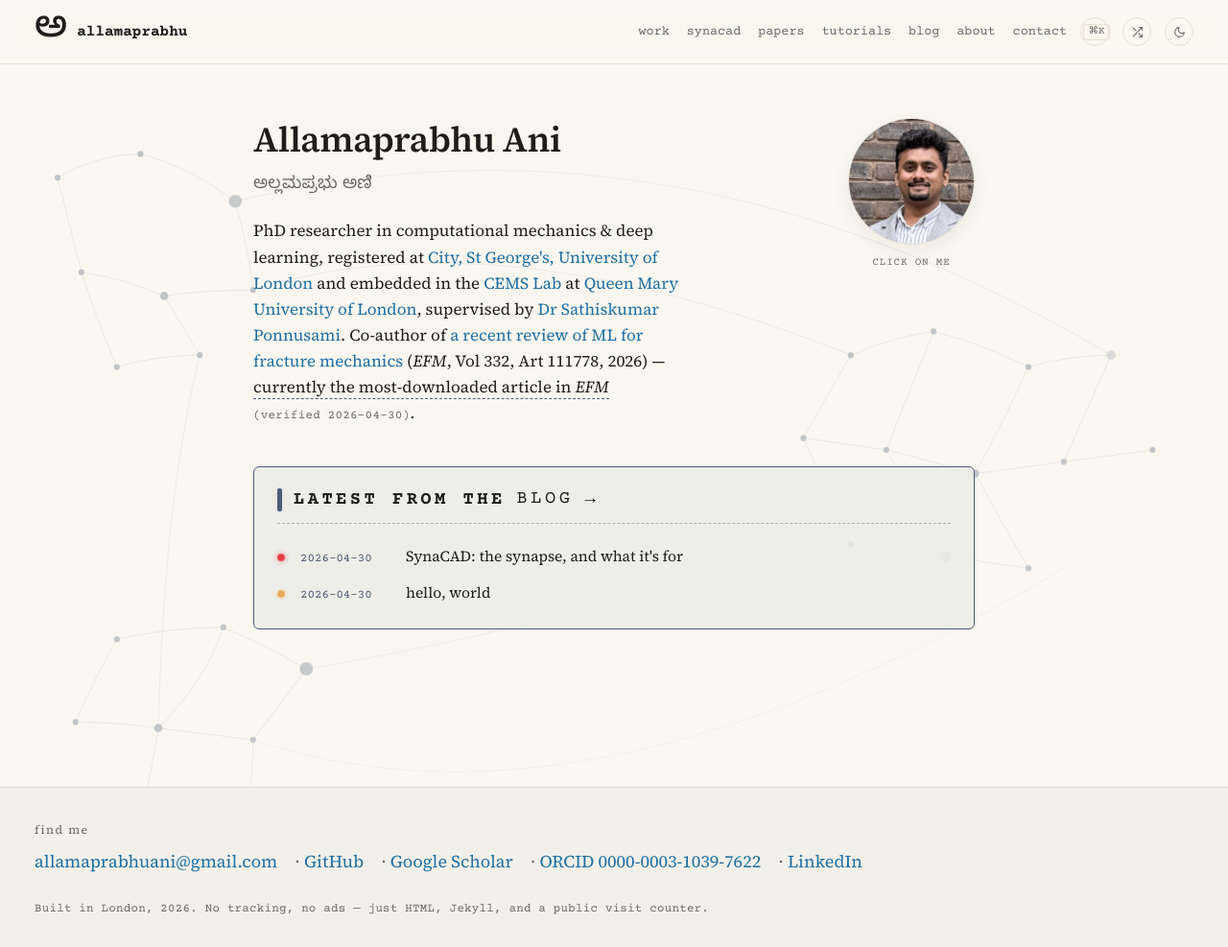
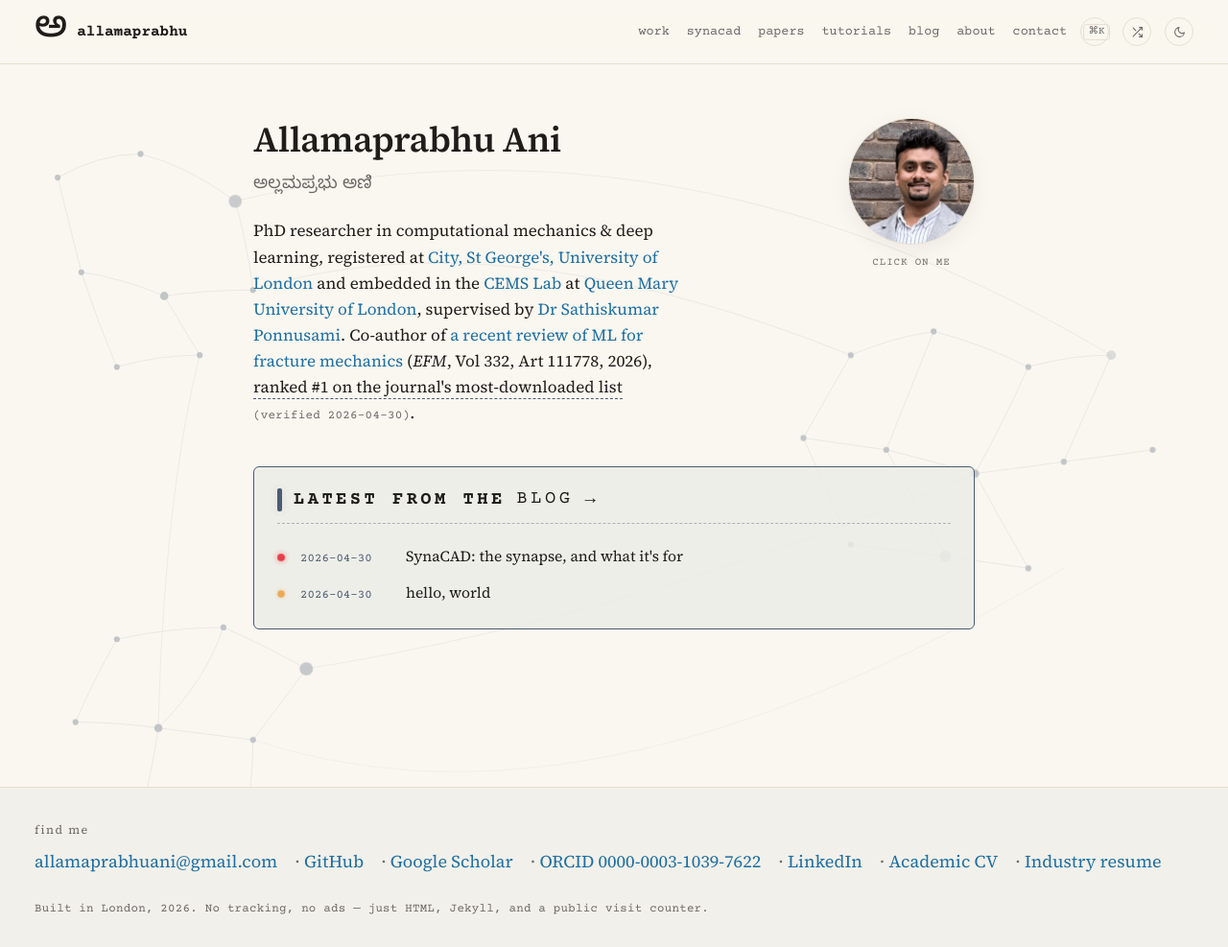
Before and after one commit to allamaprabhuani/allamaprabhuani.github.io, a Jekyll site: the page built from index.html, in a window 1280 px wide and 987 px high. Shown: the whole window at 96% size. Built offline with Jekyll 4.4.1, drawn with Linux system fonts in a browser that asks for light colours.

Commit message:
site: refresh portfolio status and CV links

```diff
--- a/_layouts/default.html
+++ b/_layouts/default.html
@@ -190,6 +190,8 @@
         <li><a href="https://scholar.google.com/citations?user=dX3xKGsAAAAJ">Google Scholar</a></li>
         <li><a href="https://orcid.org/0000-0003-1039-7622">ORCID 0000-0003-1039-7622</a></li>
         <li><a href="https://www.linkedin.com/in/allamaprabhu-ani">LinkedIn</a></li>
+        <li><a href="/assets/cv-academic.pdf">Academic CV</a></li>
+        <li><a href="/assets/resume-master.pdf">Industry resume</a></li>
       </ul>
     </div>
     <p class="footer-note">Built in London, 2026. No tracking, no ads &mdash; just HTML, Jekyll, and a public visit counter.</p>
--- a/index.html
+++ b/index.html
@@ -121,7 +121,7 @@ description: A scrapbook of work, half-finished ideas, and tools. PhD researcher
     <div class="hero-text">
       <h1>Allamaprabhu Ani</h1>
       <p class="kannada" lang="kn" aria-label="Allamaprabhu Ani in Kannada">ಅಲ್ಲಮಪ್ರಭು ಅಣಿ</p>
-      <p class="tag">PhD researcher in computational mechanics &amp; deep learning, registered at <a href="https://www.city.ac.uk/">City, St George's, University of London</a> and embedded in the <a href="https://github.com/CEMS-Lab">CEMS Lab</a> at <a href="https://www.qmul.ac.uk/sems/">Queen Mary University of London</a>, supervised by <a href="https://www.saponnusami.com/">Dr Sathiskumar Ponnusami</a>. Co-author of <a href="https://www.sciencedirect.com/science/article/pii/S0013794425009798">a recent review of ML for fracture mechanics</a> (<i>EFM</i>, Vol 332, Art 111778, 2026) &mdash; <span class="proof-hover" tabindex="0">currently the most-downloaded article in <i>EFM</i><img class="proof-img" data-src="/assets/efm-most-downloaded.png" alt="Screenshot of Engineering Fracture Mechanics Most Downloaded list with this paper at #1, captured 2026-04-30" loading="lazy"></span> <span class="proof-stamp">(verified 2026-04-30)</span>.</p>
+      <p class="tag">PhD researcher in computational mechanics &amp; deep learning, registered at <a href="https://www.city.ac.uk/">City, St George's, University of London</a> and embedded in the <a href="https://github.com/CEMS-Lab">CEMS Lab</a> at <a href="https://www.qmul.ac.uk/sems/">Queen Mary University of London</a>, supervised by <a href="https://www.saponnusami.com/">Dr Sathiskumar Ponnusami</a>. Co-author of <a href="https://www.sciencedirect.com/science/article/pii/S0013794425009798">a recent review of ML for fracture mechanics</a> (<i>EFM</i>, Vol 332, Art 111778, 2026), <span class="proof-hover" tabindex="0">ranked #1 on the journal's most-downloaded list<img class="proof-img" data-src="/assets/efm-most-downloaded.png" alt="Screenshot of Engineering Fracture Mechanics Most Downloaded list with this paper at #1, captured 2026-04-30" loading="lazy"></span> <span class="proof-stamp">(verified 2026-04-30)</span>.</p>
     </div>
     <!-- Replace assets/me.jpg with a 400x400 face crop. -->
     <div class="hero-photo">
@@ -186,7 +186,7 @@ description: A scrapbook of work, half-finished ideas, and tools. PhD researcher
   <div class="card">
     <h3><span class="blink-dot" aria-hidden="true"></span><a href="https://allamaprabhuani.github.io/synacad/">SynaCAD</a>, an AI design partner bound by the rules of mechanics</h3>
     <p>Describe a part in words, sketch it, photograph a broken one, or just upload your CAD, <a href="https://allamaprabhuani.github.io/synacad/">SynaCAD</a> builds the geometry with you, runs the classical sizing checks (Bruhn, Niu, ESDU, Lekhnitskii), and emits a manufacturer-ready package: GD&amp;T-annotated drawing, citation-grounded analysis report, and the machine-shop or 3D-printer code. <b>Every number is computed by a validated solver, never invented by the language model.</b></p>
-    <p class="muted">In active development. Currently pitching it for the O'Shaughnessy Fellowship 2026.</p>
+    <p class="muted">In active development. The 2026 fellowship pitch is complete; the project is now being shaped into a public, locally runnable tool.</p>
   </div>
 </section>
 
@@ -199,7 +199,7 @@ description: A scrapbook of work, half-finished ideas, and tools. PhD researcher
         <a href="https://www.sciencedirect.com/science/article/pii/S0013794425009798">Machine learning for computational fracture and damage mechanics: status and perspectives</a>.
         <i>Engineering Fracture Mechanics</i>, Vol 332, Art 111778, 2026.
       </span>
-      <span class="paper-note muted">The field's first comprehensive review &mdash; <span class="proof-hover" tabindex="0">currently the most-downloaded article in the journal<img class="proof-img" data-src="/assets/efm-most-downloaded.png" alt="Screenshot of Engineering Fracture Mechanics Most Downloaded list with this paper at #1, captured 2026-04-30" loading="lazy"></span> <span class="proof-stamp">(verified 2026-04-30)</span>.</span>
+      <span class="paper-note muted">The field's first comprehensive review; <span class="proof-hover" tabindex="0">ranked #1 on the journal's most-downloaded list<img class="proof-img" data-src="/assets/efm-most-downloaded.png" alt="Screenshot of Engineering Fracture Mechanics Most Downloaded list with this paper at #1, captured 2026-04-30" loading="lazy"></span> <span class="proof-stamp">(verified 2026-04-30)</span>.</span>
       <span class="paper-meta">
         <span class="cite-badge" hidden aria-label="Citation count, live from OpenAlex">cited <span class="cite-count" data-openalex="W4416918453">·</span><span class="cite-src"> · OpenAlex</span></span>
       </span>
```
Also changed, not shown: other parts of index.html (+2 -2 lines), _posts/2026-04-30-synapse-cad-vision.md (+2 -2 lines), 2 other files.
